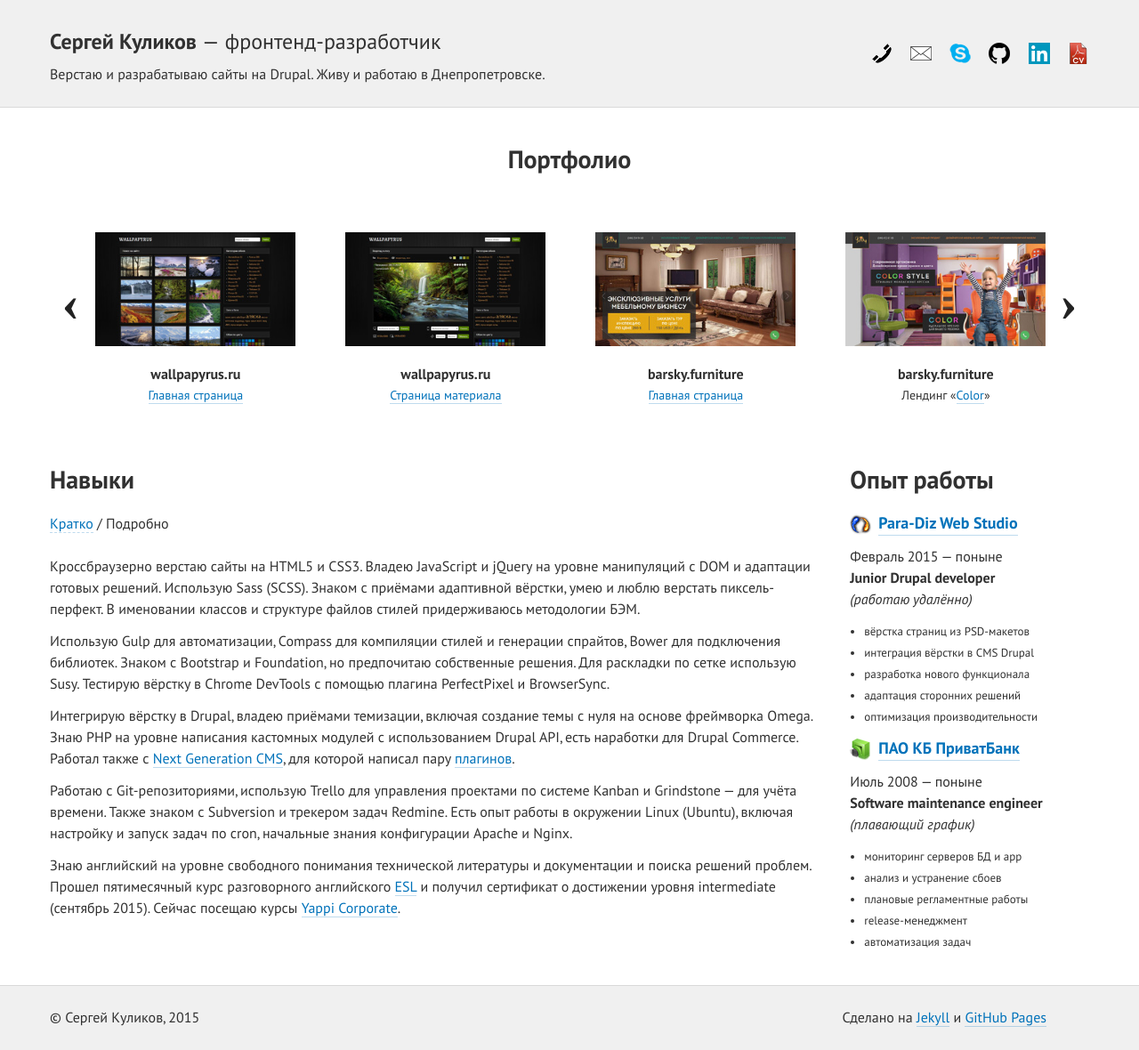
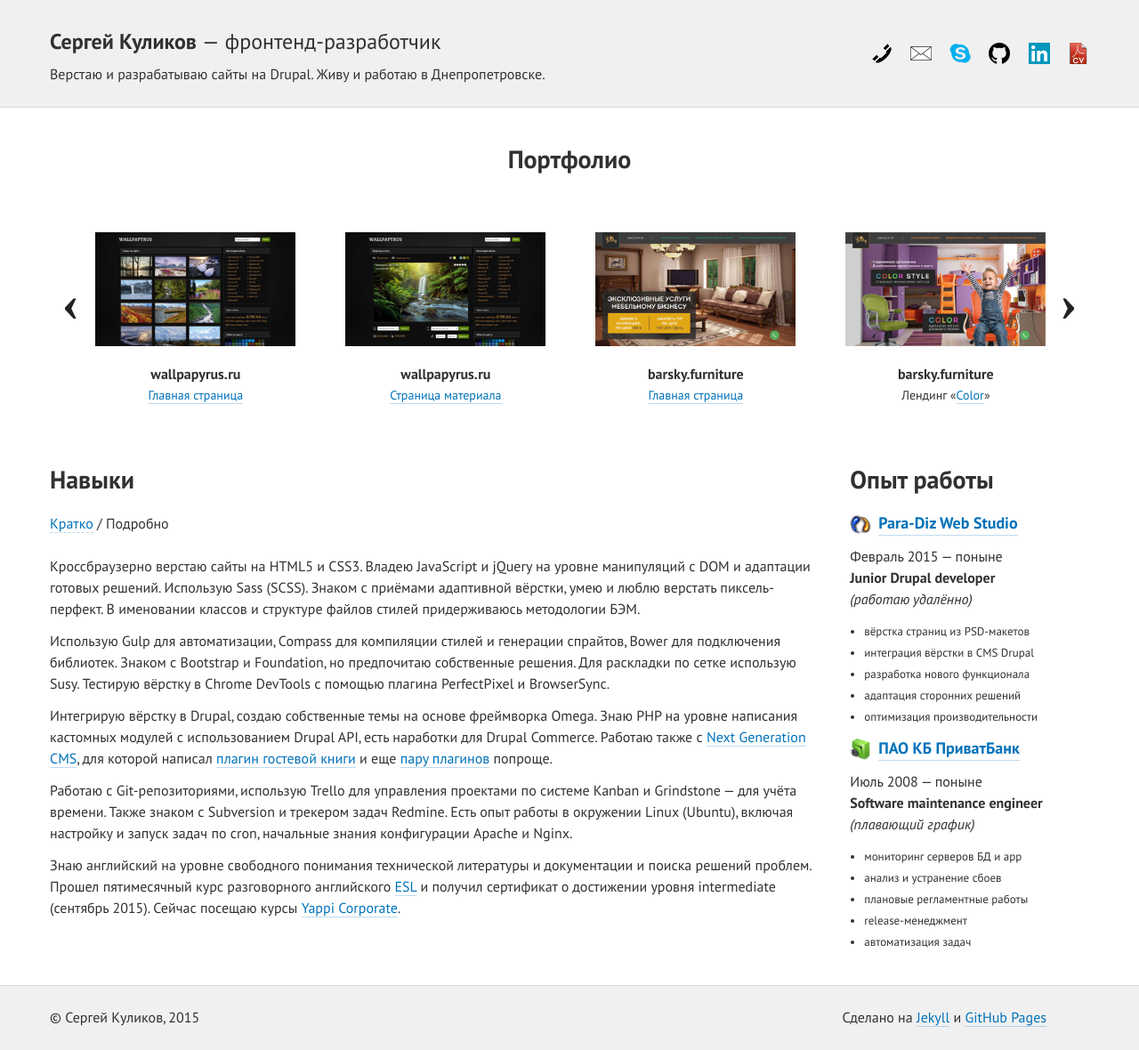
Before and after one commit to web-padawan/web-padawan.github.io, a Jekyll site: the page built from index.html, in a window 1280 px wide. Shown: the whole page at 89% size. Built offline with Jekyll 4.4.1, drawn with Linux system fonts in a browser that asks for light colours.

Commit message:
[mod] edit NG CMS plugins links & text

```diff
--- a/_includes/skills.html
+++ b/_includes/skills.html
@@ -16,10 +16,11 @@
           <span>Тестирую вёрстку в Chrome DevTools с помощью плагина PerfectPixel и BrowserSync.</span>
         </p>
         <p class="skills__text">
-          <span>Интегрирую вёрстку в Drupal, владею приёмами темизации, включая создание темы с нуля на основе фреймворка Omega.</span>
+          <span>Интегрирую вёрстку в Drupal, создаю собственные темы на основе фреймворка Omega.</span>
           <span>Знаю PHP на уровне написания кастомных модулей с использованием Drupal API, есть наработки для Drupal Commerce.</span>
-          <span>Работал также с <a href="http://ngcms.ru" target="_blank">Next Generation CMS</a>, для которой написал</span>
-          <span>пару <a href="https://github.com/web-padawan/ngplugins" target="_blank">плагинов</a>.</span>
+          <span>Работаю также с <a href="http://ngcms.ru" target="_blank">Next Generation CMS</a>, для которой написал</span>
+          <span><a href="https://github.com/web-padawan/ng_guestbook" target="_blank">плагин гостевой книги</a></span>
+          <span>и еще <a href="https://github.com/web-padawan/ngplugins" target="_blank">пару плагинов</a> попроще.</span>
         </p>
         <p class="skills__text">
           <span>Работаю с Git-репозиториями, использую Trello для управления проектами по системе Kanban и Grindstone — для учёта времени.</span>
```
